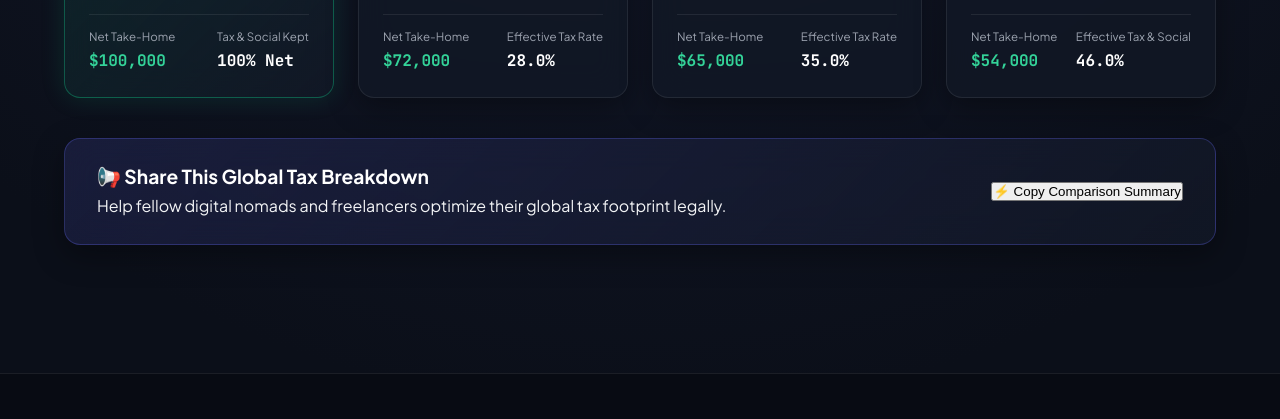
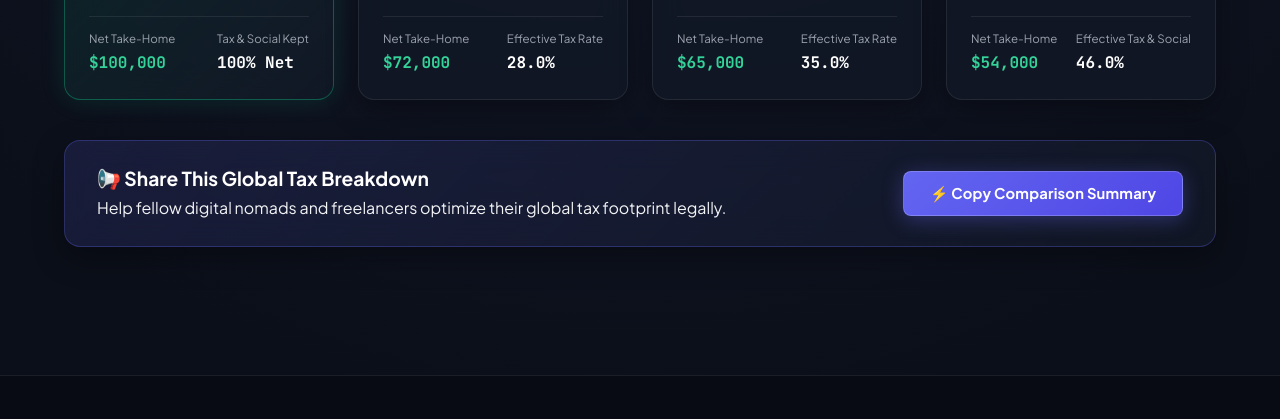
Before and after one commit to mhghatee/remotax, a plain HTML site: page benchmarks.html in a window 1280 px wide. Shown: the part 592-1011 px from the top of the page. Drawn offline with Linux system fonts and the light colour scheme.

Commit message:
Fix button styling for Copy Comparison Summary and primary buttons

```diff
--- a/index.css
+++ b/index.css
@@ -1392,6 +1392,44 @@
 }
 
 /* Buttons */
+button {
+    font-family: inherit;
+    border: none;
+    outline: none;
+    cursor: pointer;
+    -webkit-tap-highlight-color: transparent;
+}
+
+.btn-primary {
+    background: linear-gradient(135deg, #6366f1 0%, #4f46e5 100%);
+    color: #ffffff;
+    border: 1px solid rgba(255, 255, 255, 0.2);
+    padding: 0.75rem 1.6rem;
+    border-radius: var(--radius-sm);
+    font-weight: 700;
+    font-size: 0.92rem;
+    cursor: pointer;
+    display: inline-flex;
+    align-items: center;
+    justify-content: center;
+    gap: 0.5rem;
+    box-shadow: 0 4px 20px rgba(99, 102, 241, 0.35);
+    transition: all 0.3s cubic-bezier(0.16, 1, 0.3, 1);
+    letter-spacing: 0.2px;
+}
+
+.btn-primary:hover {
+    background: linear-gradient(135deg, #4f46e5 0%, #4338ca 100%);
+    transform: translateY(-2px);
+    box-shadow: 0 8px 25px rgba(99, 102, 241, 0.55);
+    border-color: rgba(255, 255, 255, 0.35);
+}
+
+.btn-primary:active {
+    transform: translateY(0);
+    box-shadow: 0 2px 10px rgba(99, 102, 241, 0.3);
+}
+
 .btn-secondary {
     background: var(--bg-input);
     border: 1px solid var(--bg-input-border);
```
